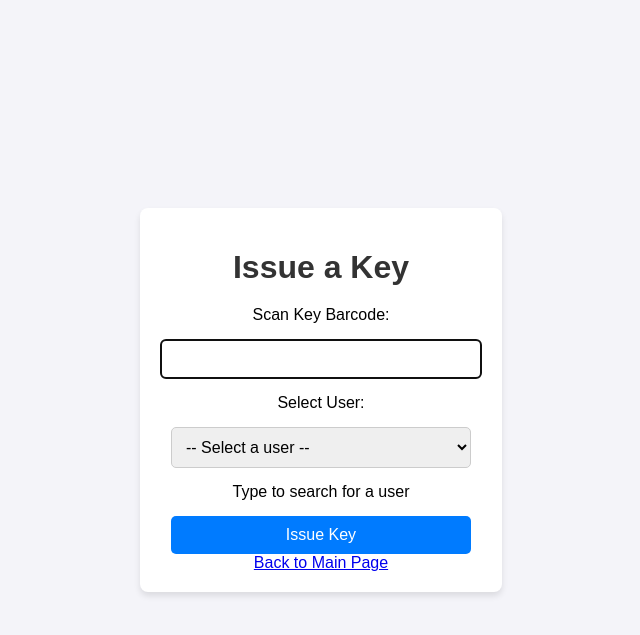
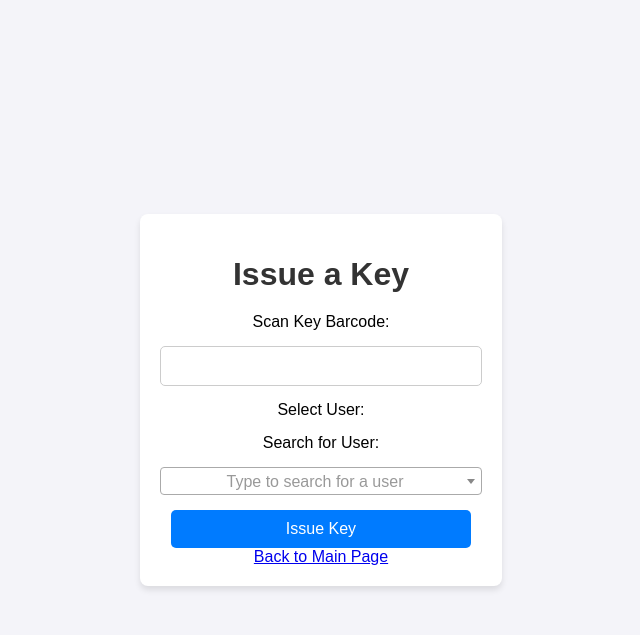
Before and after one commit to yuri1602/Key_Manager, a Django app: page /issue/ in a window 1280 px wide. Shown: the top 635 px of the page, without its empty margins (319-959 px from the left). Run offline with Django 5.2, Linux system fonts and the light colour scheme.

Commit message:
Update issue_key.html

```diff
--- a/keys/templates/keys/issue_key.html
+++ b/keys/templates/keys/issue_key.html
@@ -59,8 +59,9 @@
             <label for="barcode">Scan Key Barcode:</label>
             <input type="text" id="barcode" name="barcode" required>
             <label for="user_id">Select User:</label>
-            <select id="user" name="user" class="form-control">
-                <option value="" disabled selected hidden>-- Select a user --</option>
+            <label for="user">Search for User:</label>
+            <select id="user" name="user" class="form-control" style="width: 100%;">
+                <option></option> <!-- Празен по подразбиране -->
                 {% for user in users %}
                     <option value="{{ user.id }}">{{ user.username }}</option>
                 {% endfor %}
@@ -69,20 +70,20 @@
         </form>
         <a href="{% url 'main_page' %}">Back to Main Page</a>
     </div>
+
 <script src="https://code.jquery.com/jquery-3.6.0.min.js"></script>
 <script src="https://cdnjs.cloudflare.com/ajax/libs/select2/4.0.13/js/select2.min.js"></script>
 <script>
     $(document).ready(function() {
         $('#user').select2({
-                placeholder: 'Type to search for a user',
-                allowClear: true,
-                minimumInputLength: 0, // Показва всички потребители при щракване
-                dropdownAutoWidth: true,
-                width: '100%'
+            placeholder: 'Type to search for a user', // Placeholder за търсене
+            allowClear: true, // Позволява изчистване
+            minimumInputLength: 1, // Започва търсенето след 1 символ
+            width: '100%' // Задава широчина
         });
     });
 </script>
-    <script src="{% static 'keys/js/auto_focus.js' %}"></script>
+<link href="https://cdnjs.cloudflare.com/ajax/libs/select2/4.0.13/css/select2.min.css" rel="stylesheet" />
 
 </body>
 </html>
```
Lines whose indentation alone changed are shown as unchanged.
